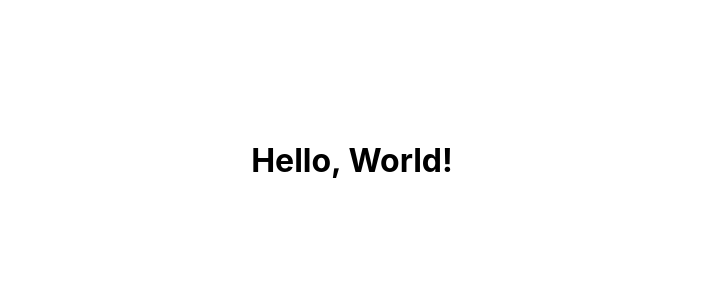
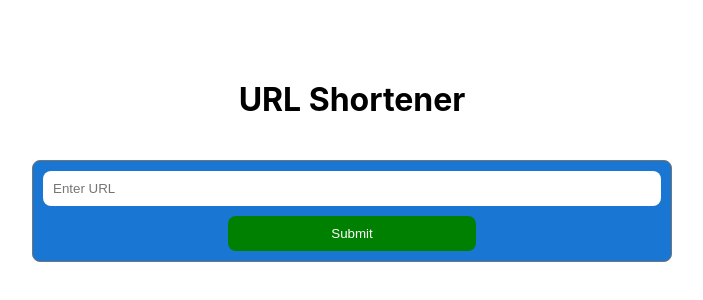
Before and after one commit to Idilpatir/url-shortner-frontend, a React (Vite) app: page / in a window 1280 px wide. Shown: the part 240-540 px from the top of the page, without its empty margins (288-991 px from the left). Built offline with nearby package versions, Linux system fonts and the light colour scheme.

Commit message:
Add basic app.tsx

```diff
--- a/src/App.tsx
+++ b/src/App.tsx
@@ -1,9 +1,31 @@
 import { useState } from 'react'
 
+import Result from './components/Result'
+
 function App() {
+  const [url, setUrl] = useState("");
+  const [result, setResult] = useState("")
 
   return (
-    <h1>Hello, World!</h1>
+    <div className="app">
+      <h1>URL Shortener</h1>
+      <div className="input_container">
+        <input
+          type="text"
+          className="input"
+          placeholder="Enter URL"
+          value={url}
+          onChange={(e) => setUrl(e.target.value)}
+        />
+        <button
+          className="submit_button"
+          onClick={() => setResult(url)}
+        >
+          Submit
+        </button>
+      </div>
+      {result && <Result url={result} />}
+    </div>
   )
 }
 
```
